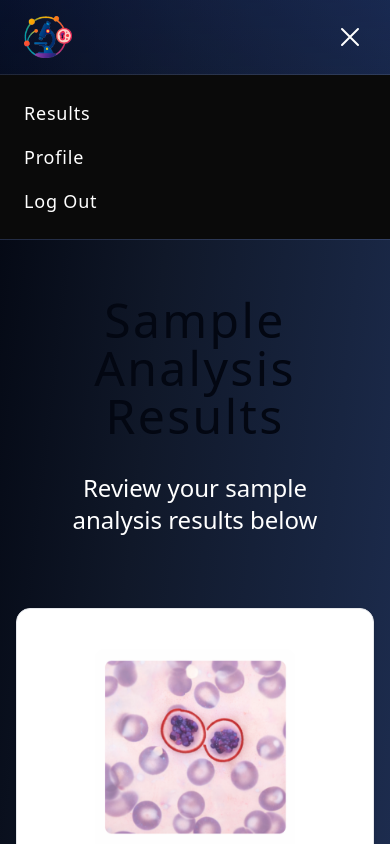
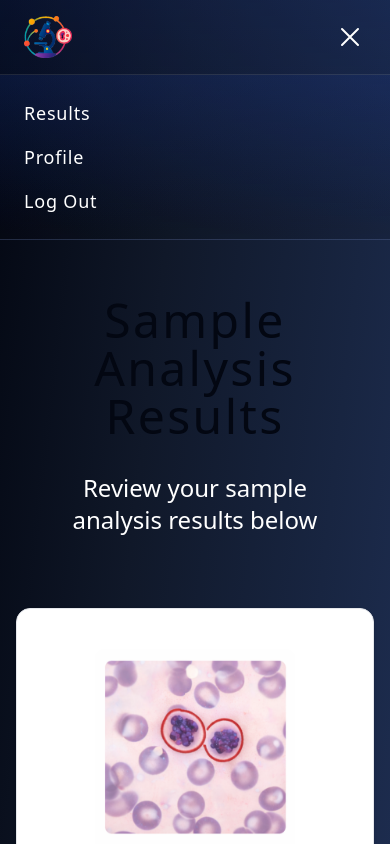
Before and after one commit to richardwaters9049/LukaScope, a Next.js app in the folder frontend/: page /results in a window 390 px wide. Both pictures are taken after a click on the button "Toggle Menu". Shown: the top 844 px of the page. Built offline with nearby package versions, Linux system fonts and the light colour scheme.

Commit message:
burger menu updated

```diff
--- a/frontend/components/ui/nav.tsx
+++ b/frontend/components/ui/nav.tsx
@@ -19,15 +19,15 @@ const Navigation = () => {
 
     const menuItems = (
         <>
-            <Link href="/results" onClick={() => setOpen(false)}>
+            <Link href="/results" onClick={() => setOpen(false)} className="hover:underline cursor-pointer underline-offset-4">
                 Results
             </Link>
-            <Link href="/profile" onClick={() => setOpen(false)}>
+            <Link href="/profile" onClick={() => setOpen(false)} className="hover:underline cursor-pointer underline-offset-4">
                 Profile
             </Link>
             <button
                 onClick={handleLogout}
-                className="text-left hover:text-red-400 transition"
+                className="text-left hover:text-red-400 transition cursor-pointer"
             >
                 Log Out
             </button>
@@ -83,7 +83,7 @@ const Navigation = () => {
                         transition={{ duration: 0.3, ease: "easeInOut" }}
                         className="md:hidden overflow-hidden border-t border-white/10"
                     >
-                        <div className="flex flex-col gap-4 px-6 py-6 text-lg bg-neutral-950">
+                        <div className="flex flex-col gap-4 px-6 py-6 text-lg bg-linear-to-b from-blue-900/20 to-black/5">
                             {menuItems}
                         </div>
                     </motion.div>
```
